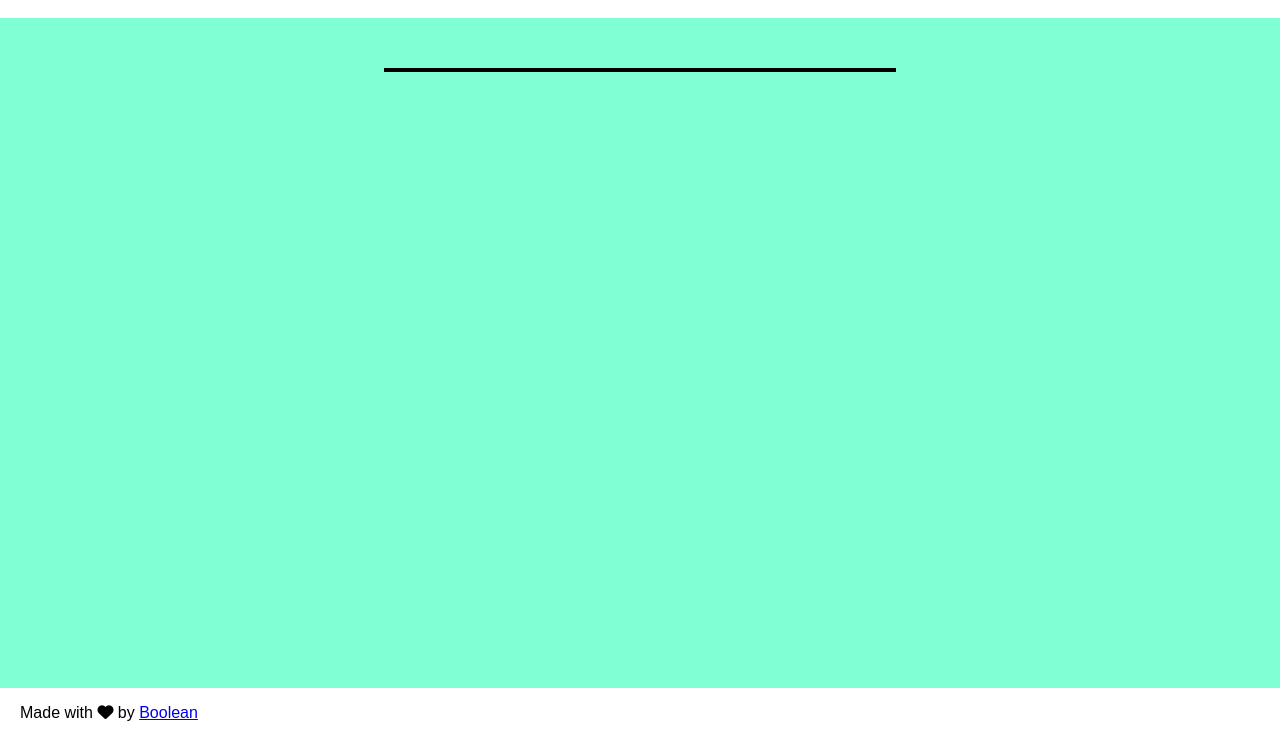
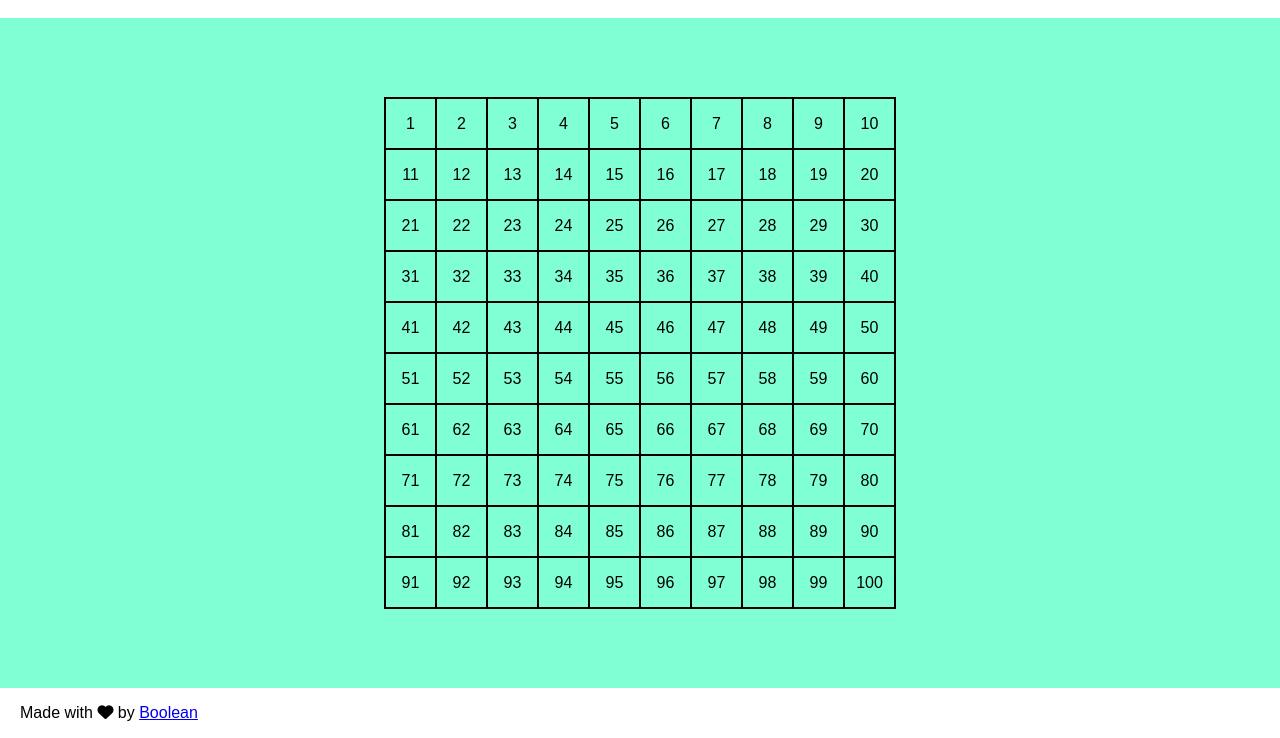
Before and after one commit to monica-harabagiu/js-campominato-grid, a plain HTML site: page index.html in a window 1280 px wide. Both pictures are taken after a click on the button "Play". Shown: the part 62-800 px from the top of the page. Drawn offline with Linux system fonts and the light colour scheme.

Commit message:
play function and box click function

```diff
--- a/index.html
+++ b/index.html
@@ -21,13 +21,13 @@
             <h1>Campo Minato</h1>
         </div>
         <div>
-            <button>Play</button>
+            <button id="play-button">Play</button>
         </div>
     </header>
 
     <main class="flex">
 
-        <div id="grid" class="flex">
+        <div id="grid" class="flex hidden">
             <!-- <div class="box"></div>
             <div class="box"></div>
             <div class="box"></div>
--- a/main.js
+++ b/main.js
@@ -0,0 +1,29 @@
+const buttonPlayHtml = document.getElementById("play-button")
+
+buttonPlayHtml.addEventListener("click", function () {
+
+    const gridHtml = document.getElementById("grid")
+
+    gridHtml.classList.remove("hidden")
+
+
+    for (let i = 1; i <= 100; i++) {
+
+        let box = document.createElement("div")
+        // console.log(box)
+
+        box.classList.add("box")
+
+        box.innerHTML = `<span>${i}</span>`
+
+
+        box.addEventListener("click", function () {
+            this.classList.toggle("clicked")
+            console.log("Il numero del box cliccato è: " + i)
+        })
+
+
+        gridHtml.append(box)
+
+    }
+})
--- a/style.css
+++ b/style.css
@@ -37,20 +37,32 @@ header button {
 main {
     justify-content: center;
     align-items: center;
+    height: calc(100% - 50px - 80px);
 }
 
 main #grid {
     width: 40%;
     margin: 50px auto;
-    border: 2px solid black;
+    border: 1px solid black;
     flex-wrap: wrap;
+}
+
+.hidden {
+    display: none;
 }
 
 main #grid .box {
     flex-basis: calc(100%/10);
-    border: 2px solid black;
+    border: 1px solid black;
     aspect-ratio: 1;
     display: flex;
+    align-items: center;
+    justify-content: center;
+    font-size: 1rem;
+}
+
+main #grid .clicked {
+    background-color: rgb(0, 208, 255);
 }
 
 footer {
```
